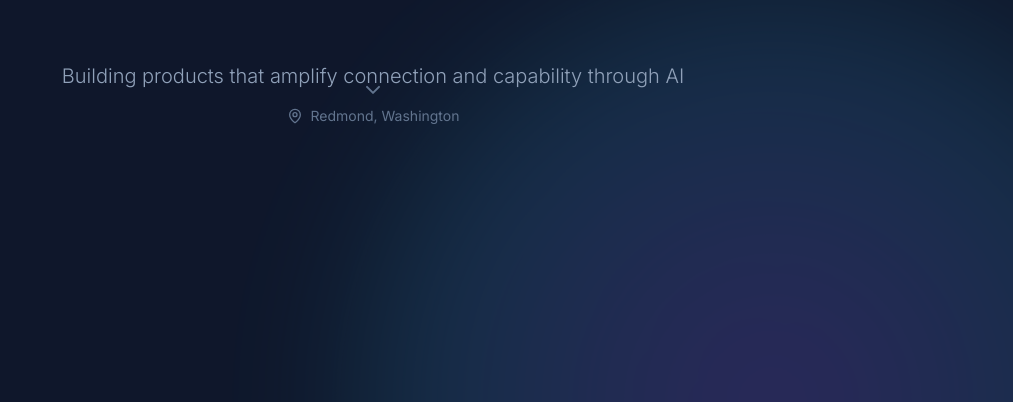
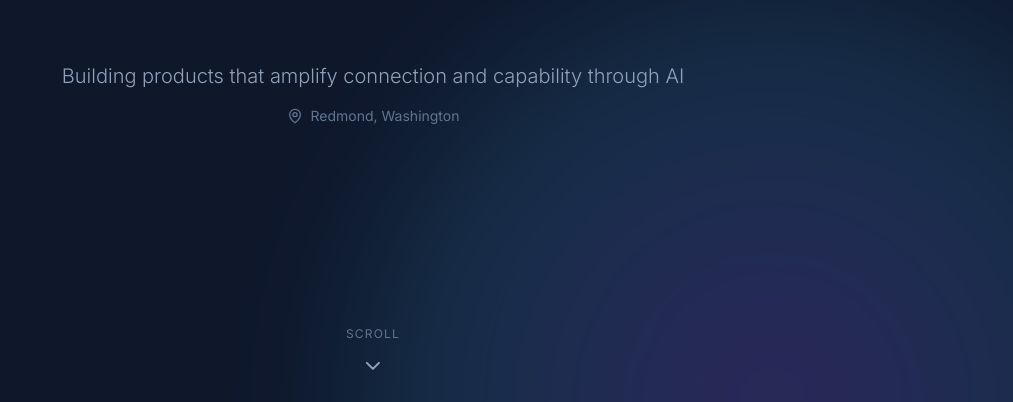
Before and after one commit to pateljatin/jatinpatel-website, a Next.js app: page / in a window 1280 px wide. Shown: the part 398-800 px from the top of the page, without its empty margins (267-1280 px from the left). Built offline with nearby package versions, Linux system fonts and the light colour scheme.

Commit message:
fix: move scroll indicator to section bottom, improve visibility

```diff
--- a/components/Hero.tsx
+++ b/components/Hero.tsx
@@ -74,22 +74,24 @@ const Hero = () => {
 
         </motion.div>
 
-        {/* Subtle scroll indicator */}
+      </div>
+
+      {/* Scroll indicator — anchored to section bottom, not content div */}
       <motion.div
         initial={{ opacity: 0 }}
         animate={{ opacity: 1 }}
         transition={{ delay: 1.2, duration: 1 }}
-          className="absolute bottom-8 left-1/2 transform -translate-x-1/2"
+        className="absolute bottom-8 left-1/2 -translate-x-1/2 flex flex-col items-center gap-1"
       >
+        <span className="text-xs text-slate-500 tracking-widest uppercase">Scroll</span>
         <motion.div
           animate={{ y: [0, 8, 0] }}
           transition={{ duration: 2, repeat: Infinity, ease: "easeInOut" }}
-            className="text-slate-500"
+          className="text-slate-400"
         >
           <ChevronDown className="w-6 h-6" />
         </motion.div>
       </motion.div>
-      </div>
     </section>
   );
 };
```
Lines whose indentation alone changed are shown as unchanged.
